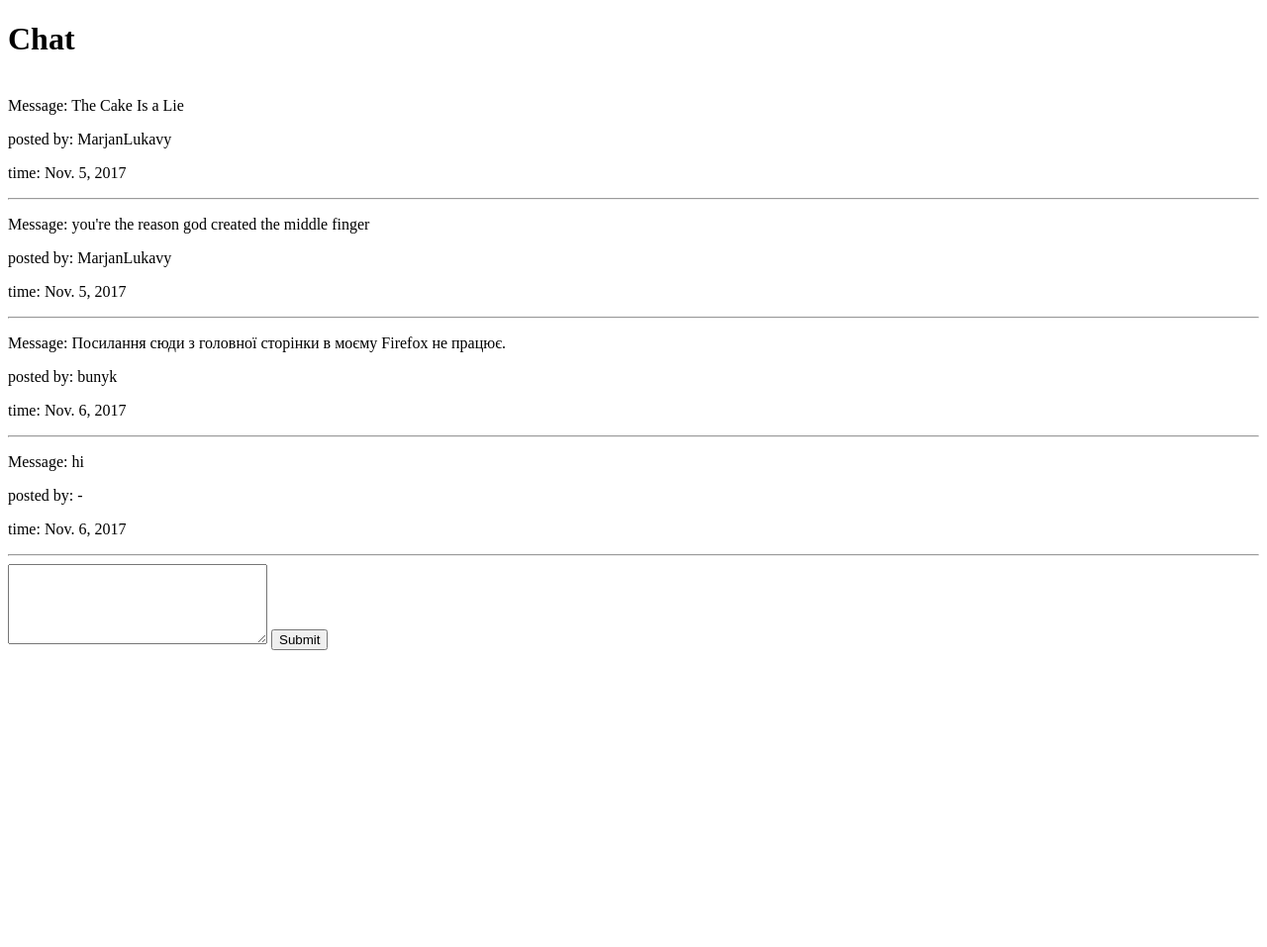
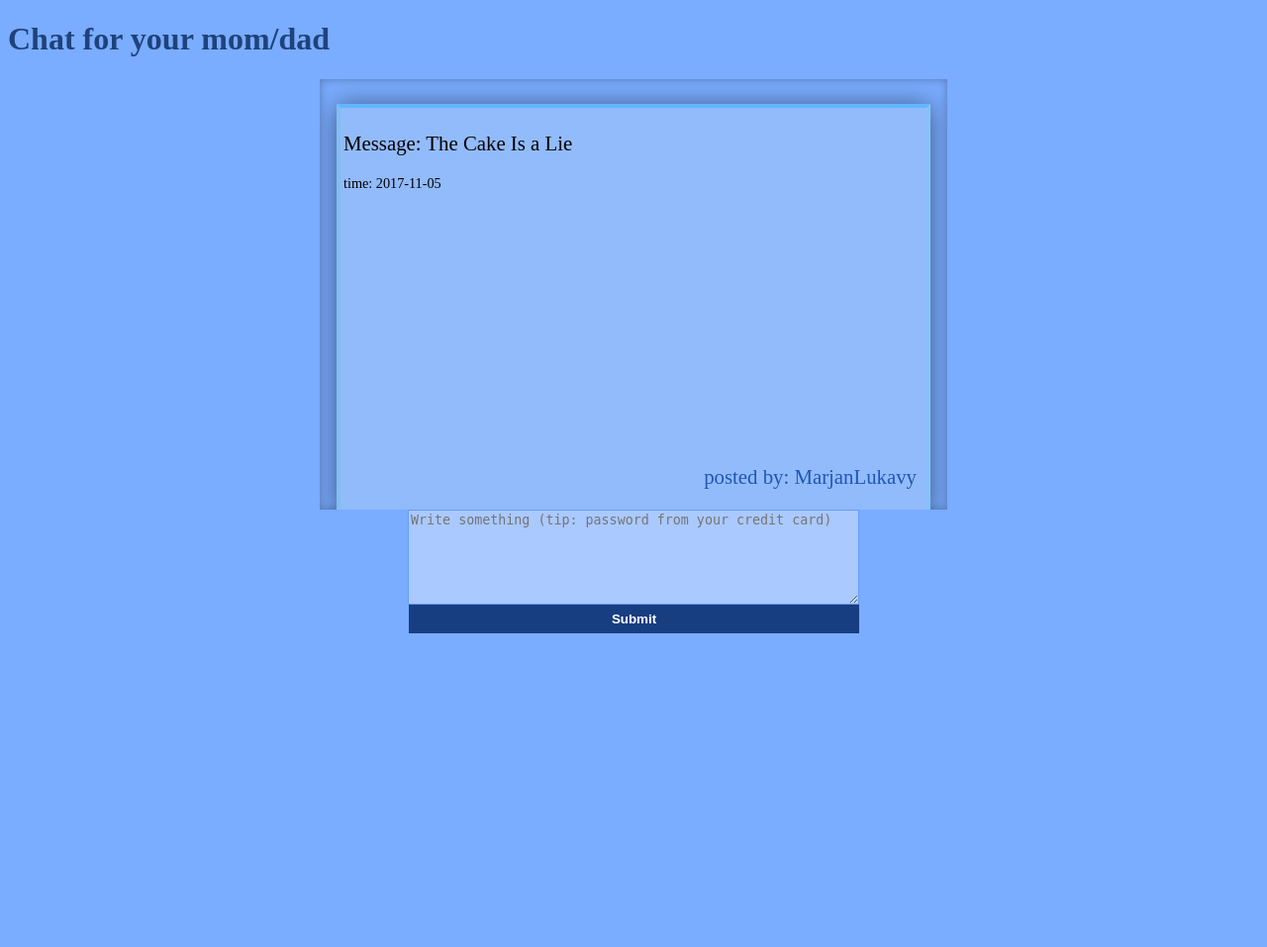
Before and after one commit to RostykL/GrooveStory, a Django app: page /lobby/ in a window 1280 px wide. Shown: the top 957 px of the page at 99% size. Run offline with Django 3.2, Linux system fonts and the light colour scheme; a user stored in the database is signed in; data comes from the database, SQL or seed files in the repository; both versions use the stored data as it was after the commit; some libraries are stand-ins or nearby versions.

Commit message:
Change a few things

```diff
--- a/grooveapp/templates/grooveapp/lobby.html
+++ b/grooveapp/templates/grooveapp/lobby.html
@@ -4,27 +4,24 @@
 	<head>
 		<title>Groove Story</title>
 		<meta charset="utf-8">
-		<link rel="stylesheet" type="text/css" href="{% static '/grooveapp/style.css' %}" />
+		<link rel="stylesheet" type="text/css" href="{% static '/grooveapp/lobby.css' %}" />
 		<link href="https://fonts.googleapis.com/css?family=Indie+Flower" rel="stylesheet">
+		<script src="https://ajax.googleapis.com/ajax/libs/jquery/3.2.1/jquery.min.js"></script>
+		<script src="{% static "grooveapp/js/script.js" %}"></script>
 	</head>
 	<body>
-    <h1>Chat</h1>
-    {% for message in messages%}
-    <div class="message">
-        <p>Message: {{message.text}}</p>
-        <p>posted by: {{message.author.username}}</p>
-        <p>time: {{message.time}}</p>
-         <hr>
+    <h1>Chat for your mom/dad</h1>
+    <div id="messages"></div>
+        {% if user.is_authenticated %}
+    <div class="msgs">
+        <form action='' method='POST' id='form'>
+            {% csrf_token %}
+            <textarea id="message" name="message" rows="6" cols="50" maxlength="70" class="comment" placeholder="Write something (tip: password from your credit card)"></textarea>
+        </form>
+        <button id="submit">Submit</button>
     </div>
-    {% endfor%}
-        {% if user.is_authenticated %}
-    <form action='' method='POST'>
-        {% csrf_token %}
-        <textarea name="message" rows="5" cols="30"></textarea>
-        <button type="submit">Submit</button>
-    </form>
     {% else %}
-        <p><a href="{% url 'grooveapp:login' %}">Login</a></p>
+        <p><a href="{% url 'grooveapp:login' %}" value="(You need to login to be able to post messages)">Login</a></p>
     {% endif %}
 
     </body>
--- a/grooveapp/urls.py
+++ b/grooveapp/urls.py
@@ -8,4 +8,5 @@ urlpatterns = [
         url(r'^logout/$', auth_views.logout, {'next_page': 'grooveapp:login'}, name='logout'),
         url(r'^login/$', auth_views.login, name='login'),
         url(r'^lobby/$', views.lobby, name='lobby'),
+        url(r'^api/lobby_messages$', views.get_messages),
 ]
--- a/grooveapp/views.py
+++ b/grooveapp/views.py
@@ -1,4 +1,4 @@
-# from django.http import HttpResponse
+from django.http import JsonResponse
 from django.shortcuts import render, redirect
 from .models import Message
 # from django.contrib.auth.decorators import login_required
@@ -20,6 +20,15 @@ def lobby(req):
         'user': req.user
     })
 
+def get_messages(req):
+    return JsonResponse([
+        {
+            'author': m.author.username,
+            'text': m.text,
+            'time': m.time
+        } for m in Message.objects.all()
+    ], safe=False)
+
 
 # def home(req):
 #     return render(req, 'grooveapp/home.html', {})
--- /dev/null
+++ b/static/grooveapp/js/script.js
@@ -0,0 +1,62 @@
+$(function(){
+    var messages = [];
+    function loadMessages() {
+         $.getJSON('/api/lobby_messages', {after: 'a minute ago'}, function(res) {
+             messages = res;
+             showMessages();
+        })
+    }
+    function showMessages() {
+        var html = '';
+        messages.forEach(function (msg) {
+        html +=  '<div class="message" id="lobby_message">'
+        html +=        '<p class="user-message">Message: '  + msg.text + '</p>'
+        html +=        '<p class="posted-by">posted by: ' + msg.author + '</p>'
+        html +=        '<p class="time">time: ' + msg.time + '</p>'
+        html +=   '</div>'
+        })
+        $('#messages').html(html)
+    }
+    function addMessage() {
+        var text = $('#message').val();
+        messages.push({
+            "author": "me",
+            "time": new Date(),
+            "text": text
+        });
+        showMessages();
+        $.ajax({
+                   type: "POST",
+                   url: '',
+                  data: $("#form").serialize(),
+                success: function(data)
+                {
+                      console.log(data, 'success')
+                }
+         });
+
+    }
+
+    $('#message').keydown(function(e) {
+        if(e.ctrlKey && e.keyCode == 13) {
+            addMessage()
+        }
+    })
+    $('#submit').click(function() {
+        if ($('#message').val().length > 0) {
+            addMessage()
+            loadMessage()
+        }else {
+            alert('Please type smt')
+        }
+    })
+    // $('button').click(addMessage)
+     setInterval(function() {
+        console.log('refresh')
+        loadMessages();
+    }, 2000)
+
+    console.log('first load')
+    loadMessages();
+
+});
--- /dev/null
+++ b/static/grooveapp/lobby.css
@@ -0,0 +1,112 @@
+body {
+    background-color:#7aacff;
+}
+#messages {
+    padding: 25px 17px 10px;
+    width: 600px;
+    height: 400px;
+    overflow-y: scroll;
+    margin:0 auto;
+    white-space: nowrap
+    outline: 1px solid slategrey;
+    -webkit-box-shadow: inset 0 0 10px rgba(0,0,0,0.3);
+}
+
+#messages::-webkit-scrollbar {
+     width: 10px;
+}
+
+#messages::-webkit-scrollbar-track
+{
+    background: rgba(0, 0, 0, 0.5);
+}
+
+#messages::-webkit-scrollbar-thumb
+{
+    background: rgb(192,192,192);
+    border-radius: 20px;
+}
+
+.message {
+    box-shadow: 0px 2px 25px rgba(0, 0, 0, 0.5);
+    min-width:400px;
+    min-height: 400px;
+    background-color:#92bbfc;
+    border-bottom:4px solid #7cc3ff;
+    border-top:4px solid #60b6ff;
+    border-left:4px solid #83beef;
+    border-right:4px solid #85c3f7;
+    position:relative;
+    padding:3px;
+    /*border-top-right-radius:25px;*/
+    /*border-bottom-left-radius:25px;*/
+    margin-bottom:25px;
+}
+
+.user-message {
+    font-size:1.3em;
+}
+
+.posted-by {
+    position:absolute;
+    bottom:0;
+    right:10px;
+    color:#2057b2;
+    font-size:1.3em;
+}
+
+.time {
+    font-size:0.89em;
+}
+
+h1 {
+    color:#1f427c;
+}
+
+
+.comment {
+    border:1px solid #659cf7;
+    background-color:#aac9ff;
+    color:#08224f;
+    outline:none;
+    width:450px;
+    margin:0 auto;
+}
+
+textarea {
+    display: block;
+    margin-left: auto;
+    margin-right: auto;
+}
+
+.msgs {
+    text-align: center;
+}
+
+#submit {
+    position: absolute;
+    width:250px;
+}
+
+button {
+    border:0;
+    color:white;
+    padding:7px;
+    font-weight:bold;
+    background-color:#183e82;
+}
+
+.icon-message {
+    position:absolute;
+    top:-15px;
+    left:-10px;
+}
+
+#submit:hover {
+    cursor: pointer;
+}
+
+#submit {
+    margin-left: -227px;
+    width: 455px;
+}
--- a/static/grooveapp/style.css
+++ b/static/grooveapp/style.css
@@ -13,3 +13,7 @@
 h1 {
 	height: 55px;
 }
+.message {
+    width:auto;
+    border:1px solid black;
+}
```
Also changed, not shown: grooveapp/templates/grooveapp/index.html (+16 -3 lines), grooveapp/templates/registration/login.html (+31 -13 lines), static/grooveapp/mstyle.css (added, +97 -0 lines), db.sqlite3.
